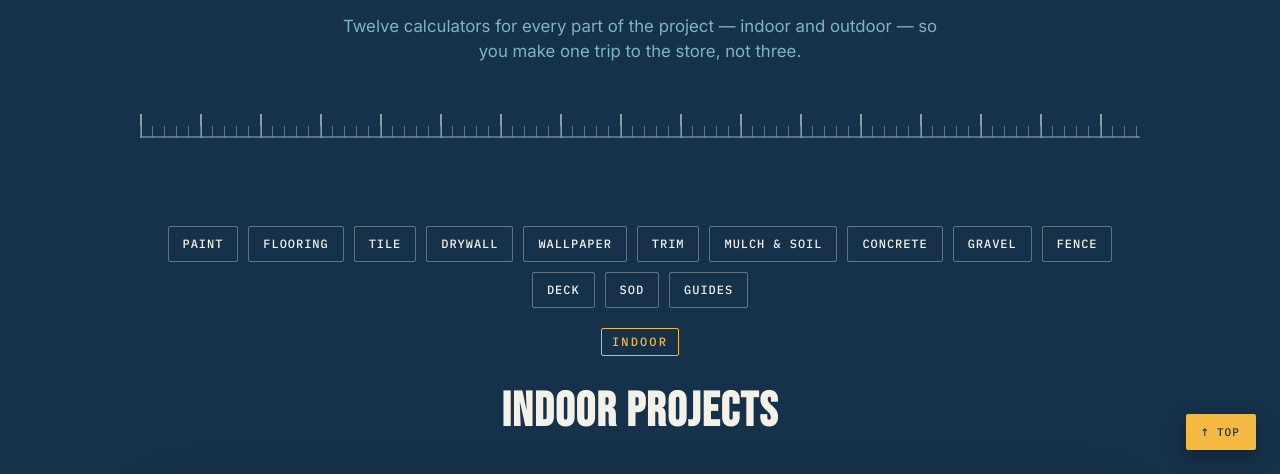
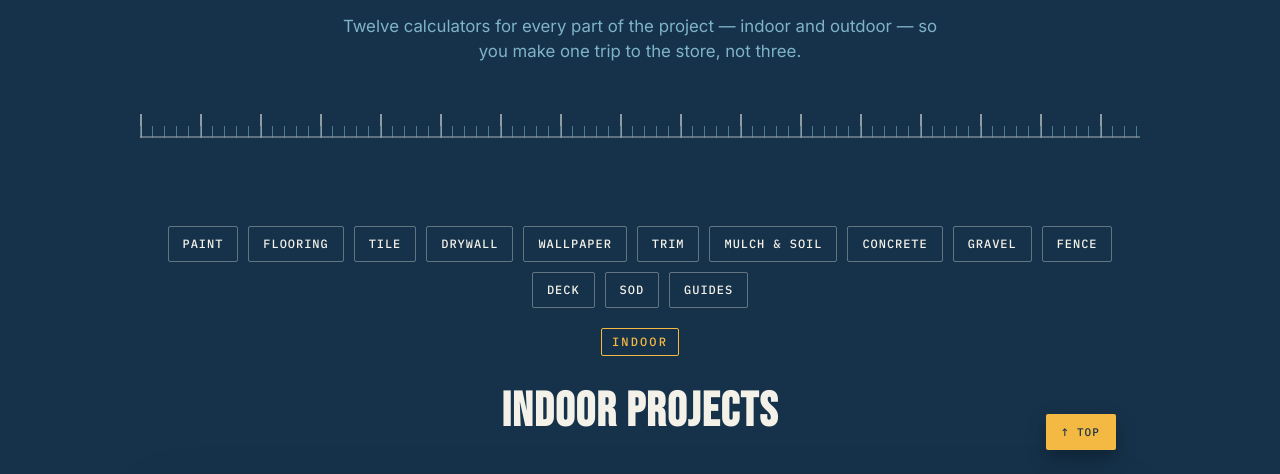
Before and after one commit to alexbenavidez4-gif/calcproject.org, a plain HTML site: page index.html in a window 1280 px wide. Shown: the part 326-800 px from the top of the page. Drawn offline with Linux system fonts and the light colour scheme.

Commit message:
Update index.html

```diff
--- a/index.html
+++ b/index.html
@@ -121,7 +121,7 @@ color:var(--graphite-soft); grid-column:1 / -1;
 footer{ text-align:center; padding:40px 20px 60px; color:var(--cyan); font-size:0.85rem; }
 footer p{max-width:520px; margin:8px auto;}
 .back-to-top{
-position:fixed; bottom:24px; right:24px; z-index:50;
+position:fixed; bottom:24px; right:max(24px, calc(50vw - 500px + 24px)); z-index:50;
 font-family:'IBM Plex Mono',monospace; font-size:11px; letter-spacing:0.1em; text-transform:uppercase;
 text-decoration:none; color:var(--navy); background:var(--yellow); padding:10px 16px;
 border-radius:var(--radius); box-shadow:0 8px 20px rgba(0,0,0,0.3);
```
